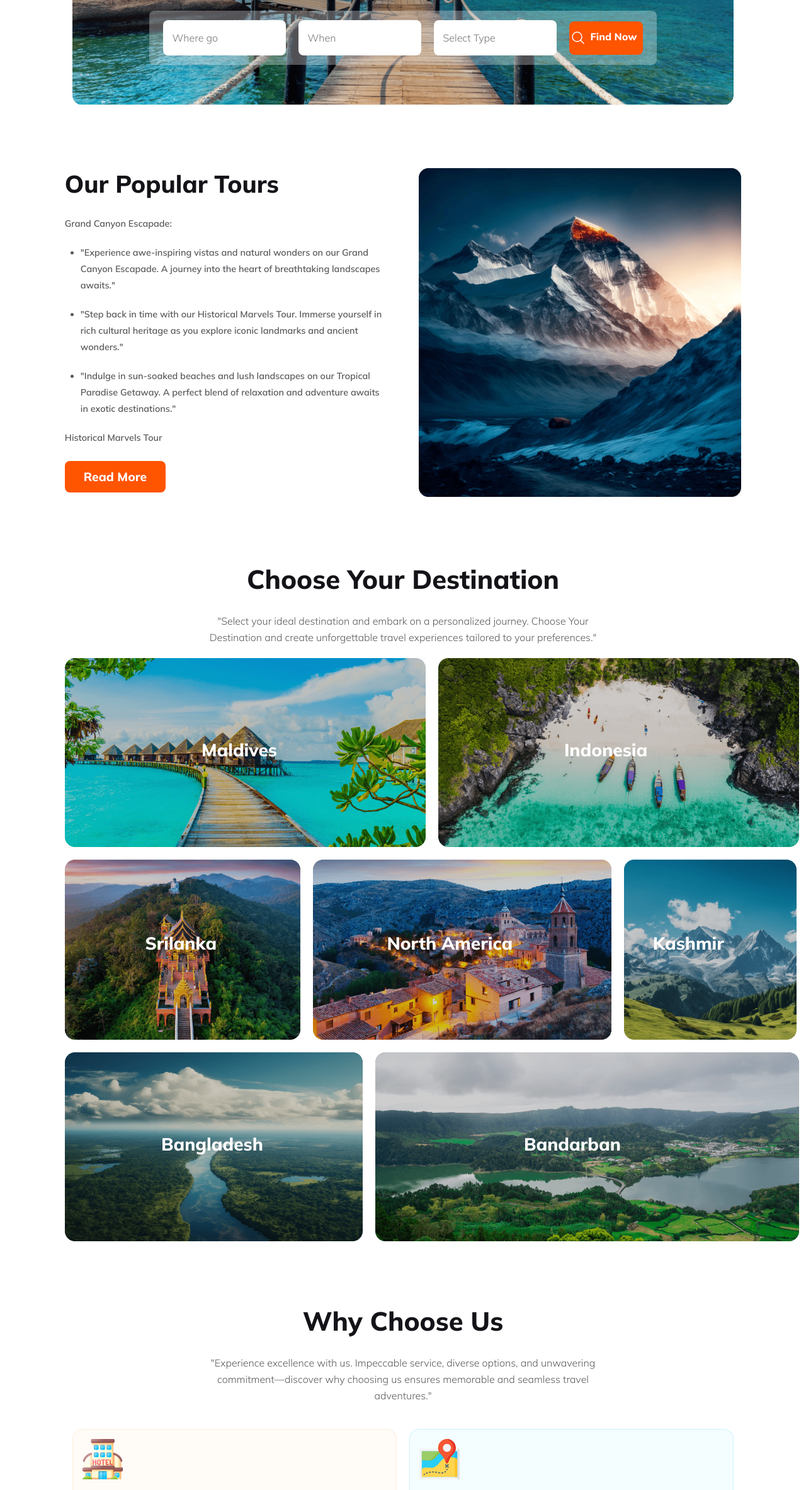
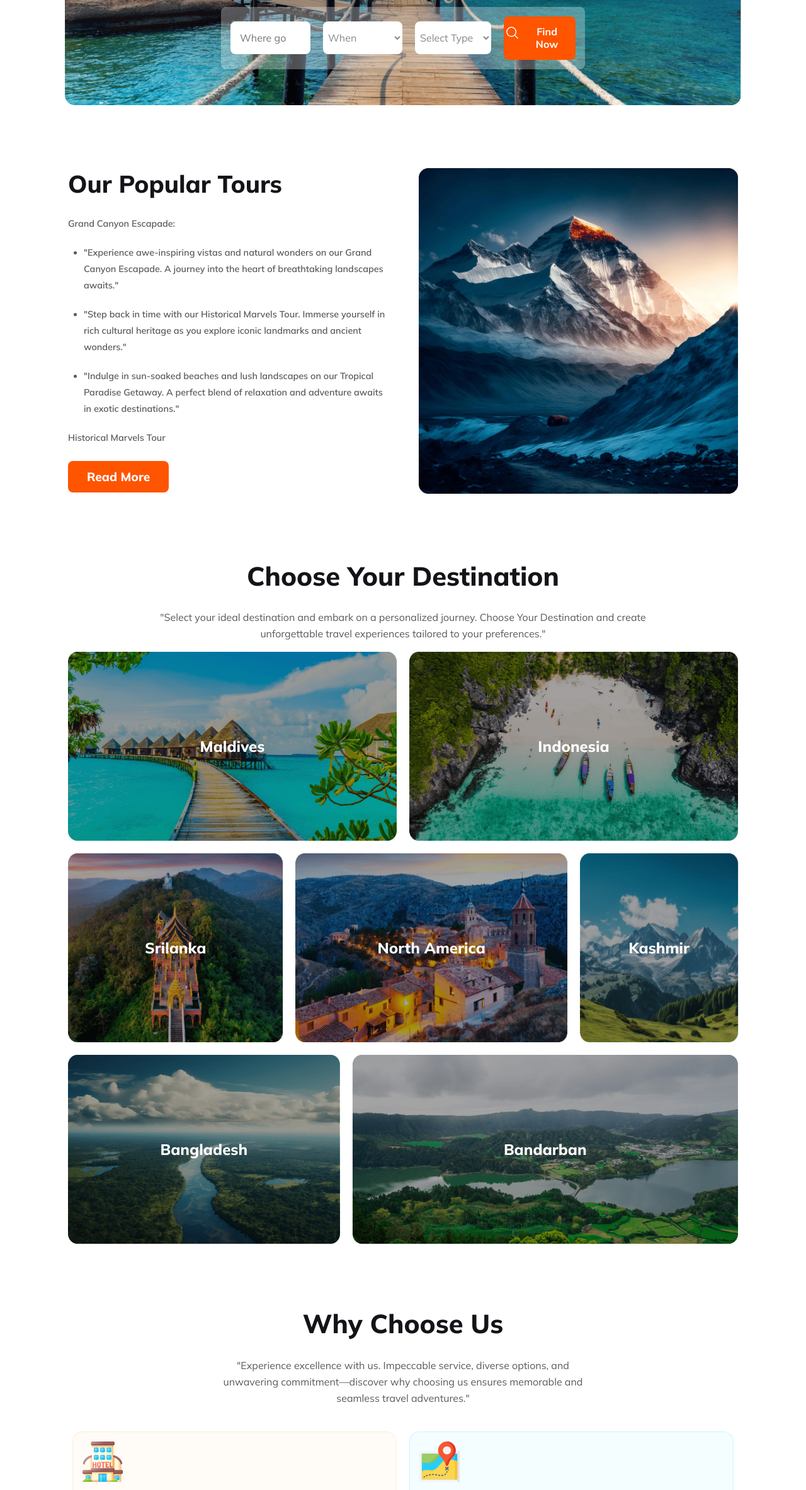
Before and after one commit to Golap12/Assignment-02, a plain HTML site: page index.html in a window 1280 px wide. Shown: the part 434-2800 px from the top of the page at 63% size. Drawn offline with Linux system fonts and the light colour scheme.

Commit message:
photo collage update

```diff
--- a/index.html
+++ b/index.html
@@ -9,8 +9,10 @@
 
   <link rel="preconnect" href="https://fonts.googleapis.com">
   <link rel="preconnect" href="https://fonts.gstatic.com" crossorigin>
+  <link rel="preconnect" href="https://fonts.googleapis.com">
+  <link rel="preconnect" href="https://fonts.gstatic.com" crossorigin>
   <link
-    href="https://fonts.googleapis.com/css2?family=Inter&family=Manrope:wght@300&family=Mulish:ital,wght@0,300;0,600;0,800;1,400&display=swap"
+    href="https://fonts.googleapis.com/css2?family=Inter&family=Manrope:wght@300&family=Mulish:wght@200;300;400;500;600;700;800;900;1000&display=swap"
     rel="stylesheet">
 
 <body>
@@ -63,9 +65,20 @@
       </div>
 
       <div class="header-input">
+
         <input type="text" name="" id="" placeholder="Where go">
-        <input type="text" name="" id="" placeholder="When">
-        <input type="text" name="" id="" placeholder="Select Type">
+
+                <select class="inp1" name="" id="">
+                    <option value="tea">When</option>
+                </select>
+                <select class="inp2" name="" id="">
+                    <option value="tea">Select Type</option>
+                </select>
+        <!-- <input type="text" name="" id="" placeholder="Where go">
+        <input type="text" name="" id="" placeholder="When"> -->
+        <!-- <input type="text" name="" id="" placeholder="Select Type"> -->
+
+
         <button class="find-btn"> <svg xmlns="http://www.w3.org/2000/svg" width="24" height="24" viewBox="0 0 24 24"
             fill="none">
             <path
@@ -129,29 +142,59 @@
         "Select your ideal destination and embark on a personalized journey. Choose Your Destination and create
         unforgettable travel experiences tailored to your preferences."</p>
 
-      <div class="st-row">
-        <h2 class="mal">Maldives</h2>
-        <img src="./Images/Rectangle 5.png" alt="">
 
-        <h2 class="indo">Indonesia</h2>
-        <img src="./Images/Rectangle 8.png" alt="">
-      </div>
+        <div class="photo-collage">
 
-      <div class="nd-row">
-        <h2 class="sri">Srilanka</h2>
-        <img src="./Images/Rectangle 6.png" alt="">
-        <h2 class="north">North America</h2>
-        <img src="./Images/Rectangle 7.png" alt="">
-        <h2 class="kash">Kashmir</h2>
-        <img src="./Images/Rectangle 9.png" alt="">
-      </div>
+          <div class="item item1">
+            <img src="./Images/Rectangle 5.png" alt="">
+            <div class="text">
+              <p>Maldives</p>
+            </div>
+          </div>
 
-      <div class="rd-row">
-        <h2 class="bang">Bangladesh</h2>
-        <img src="./Images/Rectangle 11.png" alt="">
-        <h2 class="bandor">Bandarban</h2>
-        <img src="./Images/Rectangle 10.png" alt="">
-      </div>
+          <div class="item item2">
+            <img src="./Images/Rectangle 8.png" alt="">
+            <div class="text">
+              <p>Indonesia</p>
+            </div>
+          </div>
+
+          <div class="item item3">
+            <img src="./Images/Rectangle 6.png" alt="">
+            <div class="text">
+              <p>Srilanka</p>
+            </div>
+          </div>
+
+          <div class="item item4">
+            <img src="./Images/Rectangle 7.png" alt="">
+            <div class="text">
+              <p>North America</p>
+            </div>
+          </div>
+
+          <div class="item item5">
+            <img src="./Images/Rectangle 9.png" alt="">
+            <div class="text">
+              <p>Kashmir</p>
+            </div>
+          </div>
+
+          <div class="item item6">
+            <img src="./Images/Rectangle 11.png" alt="">
+            <div class="text">
+              <p>Bangladesh</p>
+            </div>
+          </div>
+
+          <div class="item item7">
+            <img src="./Images/Rectangle 10.png" alt="">
+            <div class="text">
+              <p>Bandarban</p>
+            </div>
+          </div>
+
+        </div>
 
     </div>
 
@@ -1111,9 +1154,11 @@
         </p>
 
         <ul>
-          <li>"A simple, perfect place to get lost in the beauty of untouched landscapes. Find solace in nature's embrace."
+          <li>"A simple, perfect place to get lost in the beauty of untouched landscapes. Find solace in nature's
+            embrace."
           </li>
-          <li>"Discover a simple, perfect place to get lost—an idyllic, cozy haven where tranquility and charm merge seamlessly."
+          <li>"Discover a simple, perfect place to get lost—an idyllic, cozy haven where tranquility and charm merge
+            seamlessly."
           </li>
         </ul>
 
@@ -1185,7 +1230,8 @@
       </div>
 
       <div class="foot-dis">
-        <p>"Hero Travel: Elevate Your Journey. Unleash adventures, discover new horizons, and create heroic memories with our exceptional travel experiences." </p>
+        <p>"Hero Travel: Elevate Your Journey. Unleash adventures, discover new horizons, and create heroic memories
+          with our exceptional travel experiences." </p>
       </div>
 
       <div class="foot-icon">
@@ -1218,6 +1264,8 @@
 
   </footer>
 
+
+
   <!-- ///////////////////////////////////////////// -->
 
 </body>
--- a/style.css
+++ b/style.css
@@ -54,7 +54,7 @@
     color: #131318;
     font-family: Mulish;
     font-size: 2.2rem;
-    font-weight: 800;
+    font-weight: 900;
 }
 
 .nav-title-orange {
@@ -78,7 +78,7 @@
 .header-container-img {
     background-image: linear-gradient(180deg, rgba(19, 19, 24, 0.80) 0%, rgba(19, 19, 24, 0.00) 100%), url(./Images/Group\ 13\ \(1\)\ \(1\).png);
     border-radius: 16px;
-    width: 83%;
+    width: 85%;
     height: 446px;
     background-repeat: no-repeat;
     background-size: cover;
@@ -96,7 +96,7 @@
     color: #FFF;
     font-family: Mulish;
     font-size: 4rem;
-    font-weight: 800;
+    font-weight: 900;
 }
 
 .header-dis p {
@@ -118,18 +118,38 @@
     justify-content: center;
     align-items: center;
     gap: 20px;
-    width: 74%;
+    width: 51%;
     margin-top: -20px;
 }
 
 .header-input input {
-    padding: 18px 0px 18px 15px;
+    width: 7rem;
+    padding: 16px 0px 16px 15px;
     border-radius: 8px;
     background: #FFF;
     border: none;
     color: rgba(19, 19, 24, 0.50);
     text-align: left;
     font-family: Mulish;
+    font-size: 1rem;
+    font-weight: 400;
+}
+
+.header-input .inp2{
+    background: #FFF;
+    border: none;
+    padding: 15px 12px 15px 4px;
+    border-radius: 8px;
+    color: rgba(19, 19, 24, 0.50);
+    font-size: 1rem;
+    font-weight: 400;
+}
+.header-input .inp1{
+    background: #FFF;
+    border: none;
+    padding: 15px 56px 15px 4px;
+    border-radius: 8px;
+    color: rgba(19, 19, 24, 0.50);
     font-size: 1rem;
     font-weight: 400;
 }
@@ -152,7 +172,7 @@
 /* ////////////////////////////////////////////////// */
 
 .hill-container {
-    width: 85%;
+    padding: 0 100px;
     margin: 0 auto;
     display: flex;
     gap: 50px;
@@ -208,8 +228,7 @@
 /* ///////////////////////////////////// */
 
 .choose-container {
-    /* text-align: center; */
-    width: 85%;
+    width: 100%;
     margin: 100px auto;
 }
 
@@ -231,106 +250,68 @@
     padding: 0px 210px;
 }
 
-.st-row {
-    display: flex;
+
+.photo-collage{
+    padding: 0 100px;
+    display: grid;
     gap: 20px;
-    margin: 20px auto;
+    grid-template-columns: repeat(12, 1fr);
+    grid-template-rows: repeat(3, 1fr);
 }
 
-.mal {
-    position: absolute;
-    color: #FFF;
-    margin-top: 10%;
-    left: 25%;
-    color: #FFF;
-    font-family: Mulish;
-    font-size: 28px;
-    font-weight: 800;
-
+.item{
+    position: relative;
+    height: 300px;
+    text-align: center;
 }
 
-.indo {
-    position: absolute;
-    color: #FFF;
-    margin-top: 10%;
-    left: 70%;
-    color: #FFF;
-    font-family: Mulish;
-    font-size: 28px;
-    font-weight: 800;
+.photo-collage img{
+    width: 100%;
+    height: 100%;
 }
 
-.nd-row {
-    display: flex;
-    gap: 20px;
-    margin: 20px auto;
+.item1{
+    grid-column: auto/span 6;
 }
-
-.sri {
-    position: absolute;
-    color: #FFF;
-    margin-top: 9%;
-    left: 18%;
-    color: #FFF;
-    font-family: Mulish;
-    font-size: 28px;
-    font-weight: 800;
-
+.item2{
+    grid-column: auto/span 6;
 }
-
-.north {
-    position: absolute;
-    color: #FFF;
-    margin-top: 9%;
-    left: 48%;
-    color: #FFF;
-    font-family: Mulish;
-    font-size: 28px;
-    font-weight: 800;
-
+.item3{
+    grid-column: auto/span 4;
 }
-
-.kash {
-    position: absolute;
-    color: #FFF;
-    margin-top: 9%;
-    left: 81%;
-    color: #FFF;
-    font-family: Mulish;
-    font-size: 28px;
-    font-weight: 800;
-
+.item4{
+    grid-column: auto/span 5;
+}
+.item5{
+    grid-column: auto/span 3;
+}
+.item6{
+    grid-column: auto/span 5;
+}
+.item7{
+    grid-column: auto/span 7;
 }
 
 
 
-.rd-row {
+.text{
+    border-radius: 15px;
+    font-size: 24px;
+    font-weight: 800;
+    color: white;
+    background-color: #00000034;
+    width: 100%;
+    height: 100%;
+    position: absolute;
+    top: 50%;
+    left: 50%;
+    transform: translate(-50%, -50%);
     display: flex;
-    gap: 20px;
-    margin: 20px auto;
+    align-items: center;
+    justify-content: center;
+
 }
 
-.bang {
-    position: absolute;
-    color: #FFF;
-    margin-top: 10%;
-    left: 20%;
-    color: #FFF;
-    font-family: Mulish;
-    font-size: 28px;
-    font-weight: 800;
-}
-
-.bandor {
-    position: absolute;
-    color: #FFF;
-    margin-top: 10%;
-    left: 65%;
-    color: #FFF;
-    font-family: Mulish;
-    font-size: 28px;
-    font-weight: 800;
-}
 
 /* ///////////////////////////////////// */
 
@@ -693,6 +674,7 @@
     width: 60%;
     height: 422px;
     border-radius: 16px;
+    position: relative;
 }
 
 .img-dis {
@@ -701,9 +683,10 @@
     transform: rotate(-19.628deg);
     border-radius: 16px;
     background: #FF5400;
-    position: relative;
-    left: 49%;
-    top: 55%;
+    position: absolute;
+    left: 50%;
+    top: 60%;
+
 }
 
 .img-dis h3 {
@@ -768,6 +751,9 @@ hr{
     line-height: 26px;
     margin-top: 41px;
 }
+
+
+
 
 
 
@@ -842,6 +828,7 @@ hr{
     /* /////////////////////////////////////// */
 
     .hill-container {
+        padding: 0 10px;
         flex-direction: column;
         margin-top: 24px;
     }
@@ -866,105 +853,15 @@ hr{
         padding: 0px;
     }
 
-    .choose-container img {
-        height: 176px;
-        border-radius: 16px;
-    }
+   .photo-collage{
+    padding: 0 10px;
+    grid-template-columns: 1fr;
+   }
 
-    .st-row {
-        flex-direction: column;
-    }
-
-    .mal {
-        position: absolute;
-        color: #FFF;
-        margin-top: 18%;
-        left: 35%;
-        color: #FFF;
-        font-family: Mulish;
-        font-size: 28px;
-        font-weight: 800;
-    }
-
-    .indo {
-        position: absolute;
-        color: #FFF;
-        margin-top: 70%;
-        left: 34%;
-        color: #FFF;
-        font-family: Mulish;
-        font-size: 28px;
-        font-weight: 800;
-    }
-
-    .nd-row {
-        flex-direction: column;
-        width: 100%;
-    }
-
-    .sri {
-        position: absolute;
-        color: #FFF;
-        margin-top: 18%;
-        left: 35%;
-        color: #FFF;
-        font-family: Mulish;
-        font-size: 28px;
-        font-weight: 800;
-
-    }
-
-    .north {
-        position: absolute;
-        color: #FFF;
-        margin-top: 70%;
-        left: 25%;
-        color: #FFF;
-        font-family: Mulish;
-        font-size: 28px;
-        font-weight: 800;
-
-    }
-
-    .kash {
-        position: absolute;
-        color: #FFF;
-        margin-top: 120%;
-        left: 35%;
-        color: #FFF;
-        font-family: Mulish;
-        font-size: 28px;
-        font-weight: 800;
-
-    }
-
-    .rd-row {
-        flex-direction: column;
-    }
-
-    .bang {
-        position: absolute;
-        color: #FFF;
-        margin-top: 20%;
-        left: 30%;
-        color: #FFF;
-        font-family: Mulish;
-        font-size: 28px;
-        font-weight: 800;
-
-    }
-
-    .bandor {
-        position: absolute;
-        color: #FFF;
-        margin-top: 70%;
-        left: 30%;
-        color: #FFF;
-        font-family: Mulish;
-        font-size: 28px;
-        font-weight: 800;
-
-    }
+   .photo-collage .item{
+    height: 200px;
+    grid-column: auto;
+   }
 
     /* ////////////////////////////////////////     */
 
@@ -1112,8 +1009,19 @@ hr{
     }
 
     .img-dis {
-        display: none;
+        left: 29%;
+        top: 74%;
+        width: 214px;
+        height: 79px;
 
+    }
+
+    .img-dis h3{
+        padding: 0;
+    }
+    .img-dis h2{
+        margin-top: -23px;
+        font-size: 22px;
     }
 
 
```
